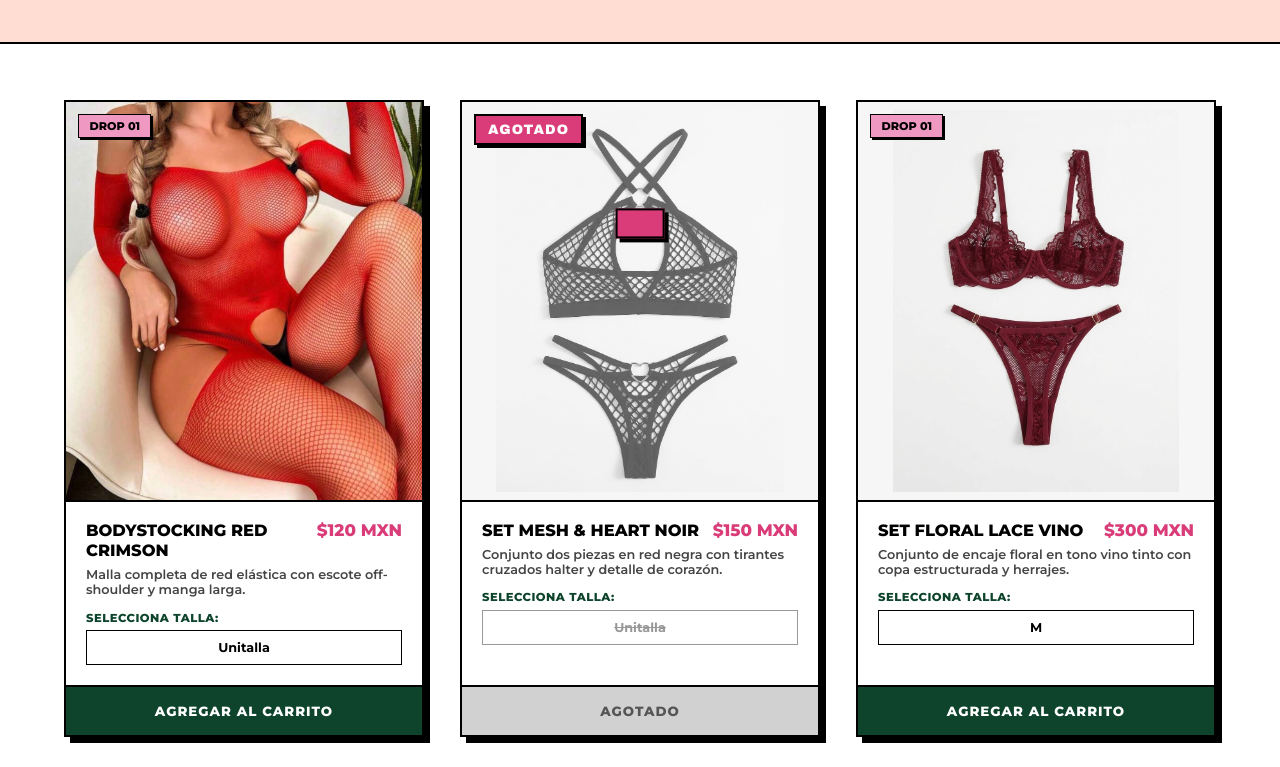
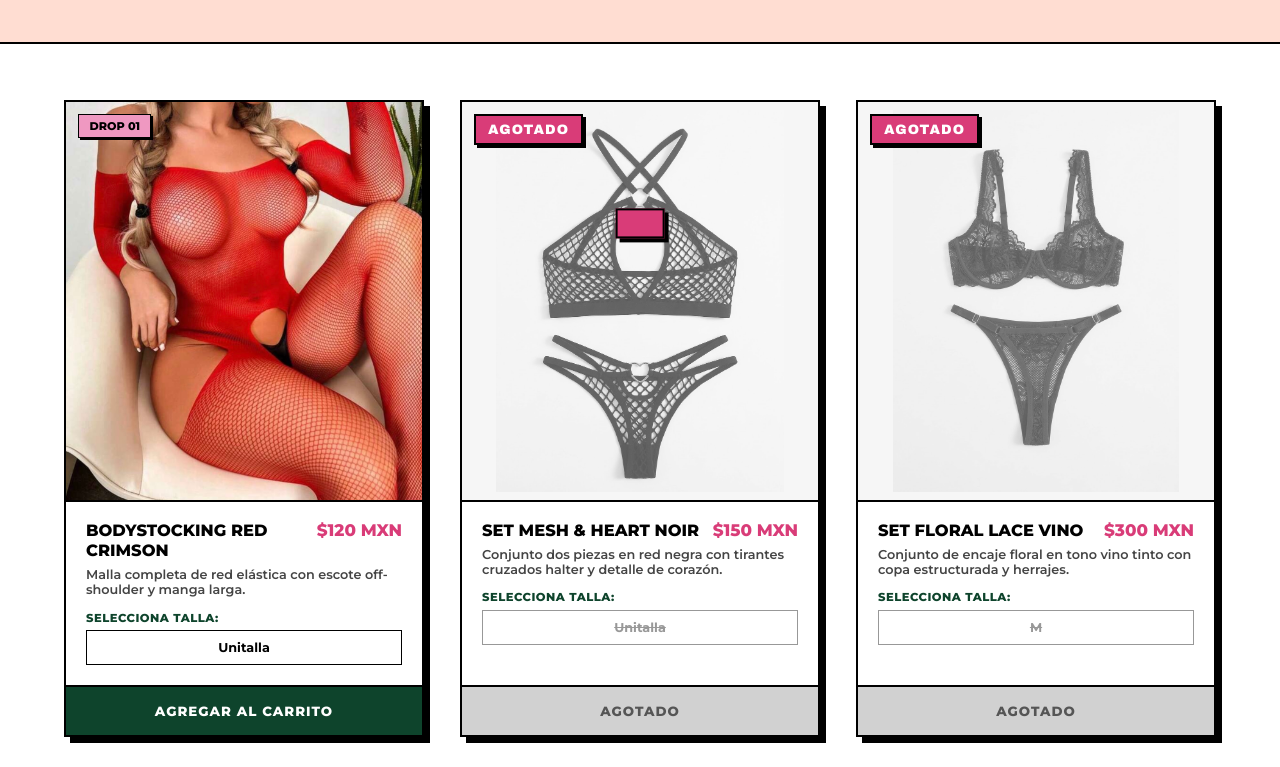
Before and after one commit to manuelalejandrocast165-byte/cindysretailarchive, a plain HTML site: page index.html in a window 1280 px wide. Shown: the part 582-1349 px from the top of the page. Drawn offline with Linux system fonts and the light colour scheme.

Commit message:
index.html

```diff
--- a/index.html
+++ b/index.html
@@ -794,7 +794,7 @@
                 tallas: ['M'],
                 foto: 'assets/productos/drop01-03.jpeg',
                 esModelo: false,
-                agotado: false
+                agotado: true
             },
             {
                 id: 'drop01-04',
@@ -804,7 +804,7 @@
                 tallas: ['S'],
                 foto: 'assets/productos/drop01-04.jpeg',
                 esModelo: false,
-                agotado: false
+                agotado: true
             },
             {
                 id: 'drop01-05',
```
